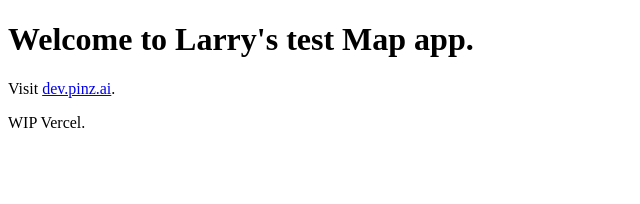
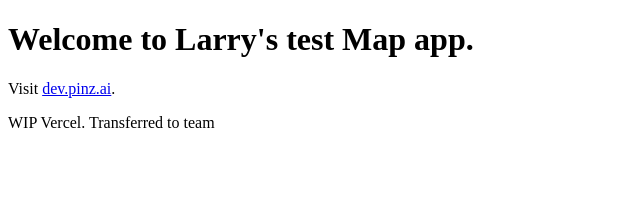
Before and after one commit to LarryEitel/map, a SvelteKit app: page / in a window 1280 px wide. Shown: the top 204 px of the page, without its empty margins (0-640 px from the left). Built offline with nearby package versions, Linux system fonts and the light colour scheme.

Commit message:
Transferred to team

```diff
--- a/src/routes/+page.svelte
+++ b/src/routes/+page.svelte
@@ -1,3 +1,3 @@
 <h1>Welcome to Larry's test Map app.</h1>
 <p>Visit <a href="dev.pinz.ai">dev.pinz.ai</a>.</p>
-<p>WIP Vercel.</p>
+<p>WIP Vercel. Transferred to team</p>
```
